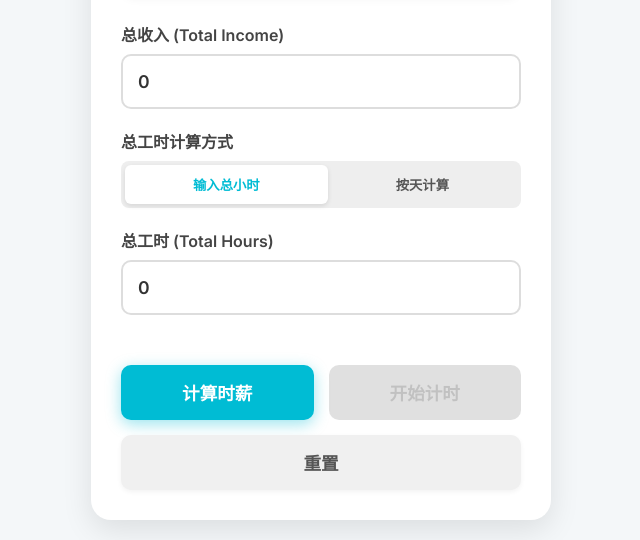
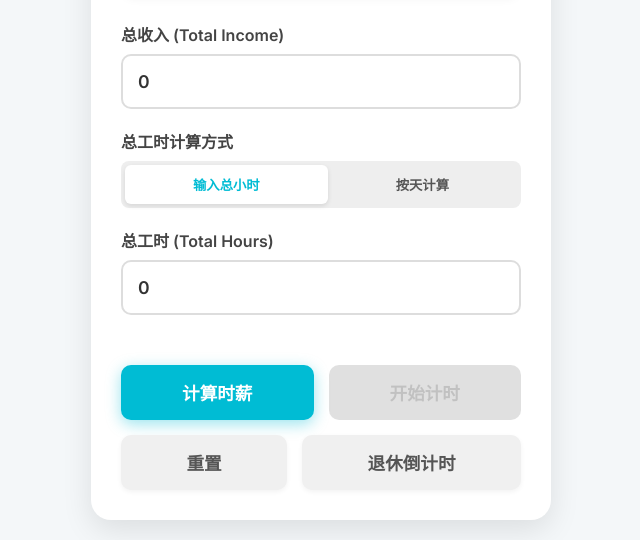
Before and after one commit to bambidebabi/paid-poo-rate, a plain HTML site: page index.html in a window 1280 px wide. Shown: the part 471-1011 px from the top of the page, without its empty margins (319-959 px from the left). Drawn offline with Linux system fonts and the light colour scheme.

Commit message:
Add files via upload

```diff
--- a/index.html
+++ b/index.html
@@ -82,10 +82,13 @@
 
         <div class="action-section reset-action">
             <button id="resetButton" class="button secondary">重置</button>
+
+            <button id="retirementButton" class="button secondary" onclick="window.location.href='retirement.html'">
+                退休倒计时
+            </button>
         </div>
     </div>
 
-<script src="script.js"></script>
+    <script src="script.js"></script>
 </body>
-
 </html>
```
